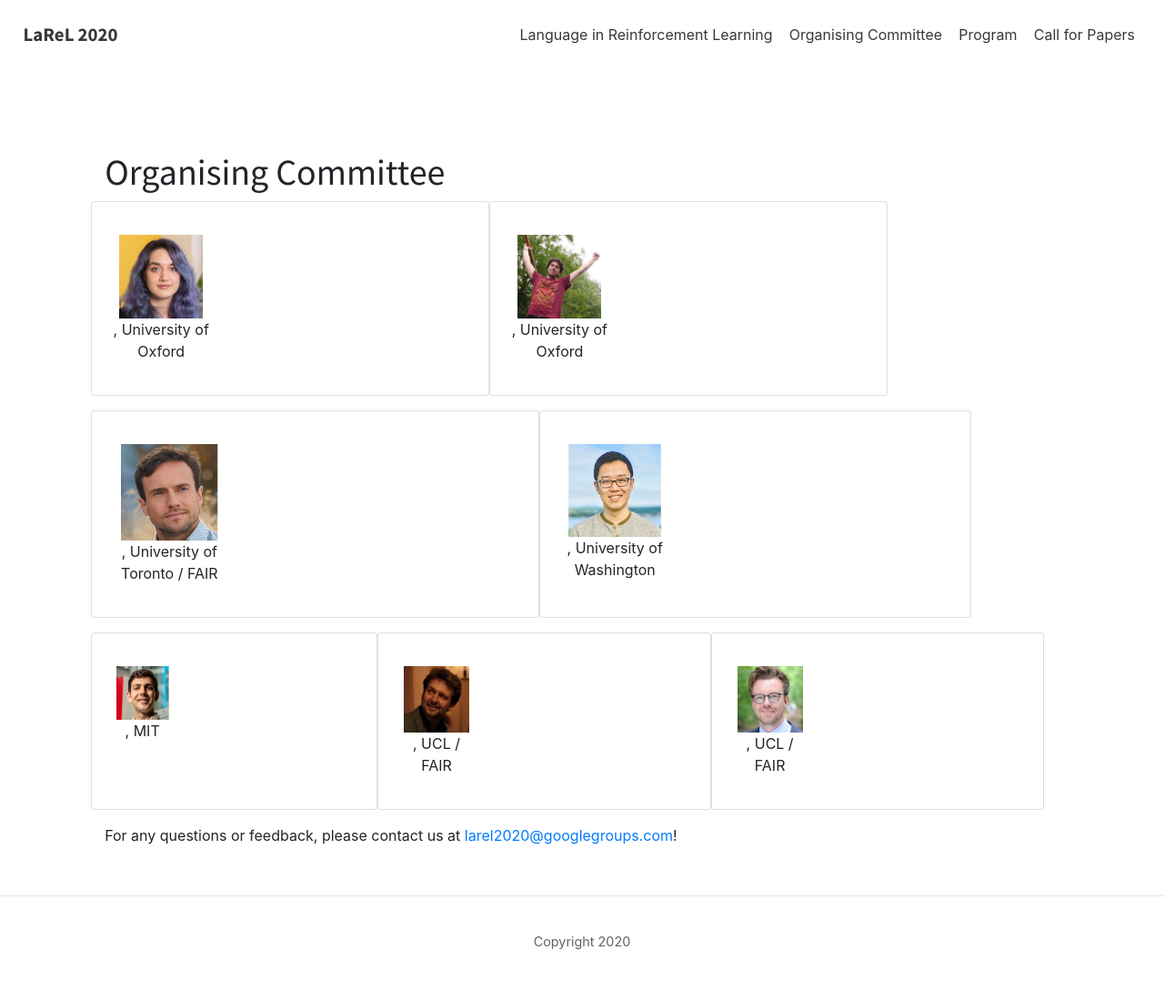
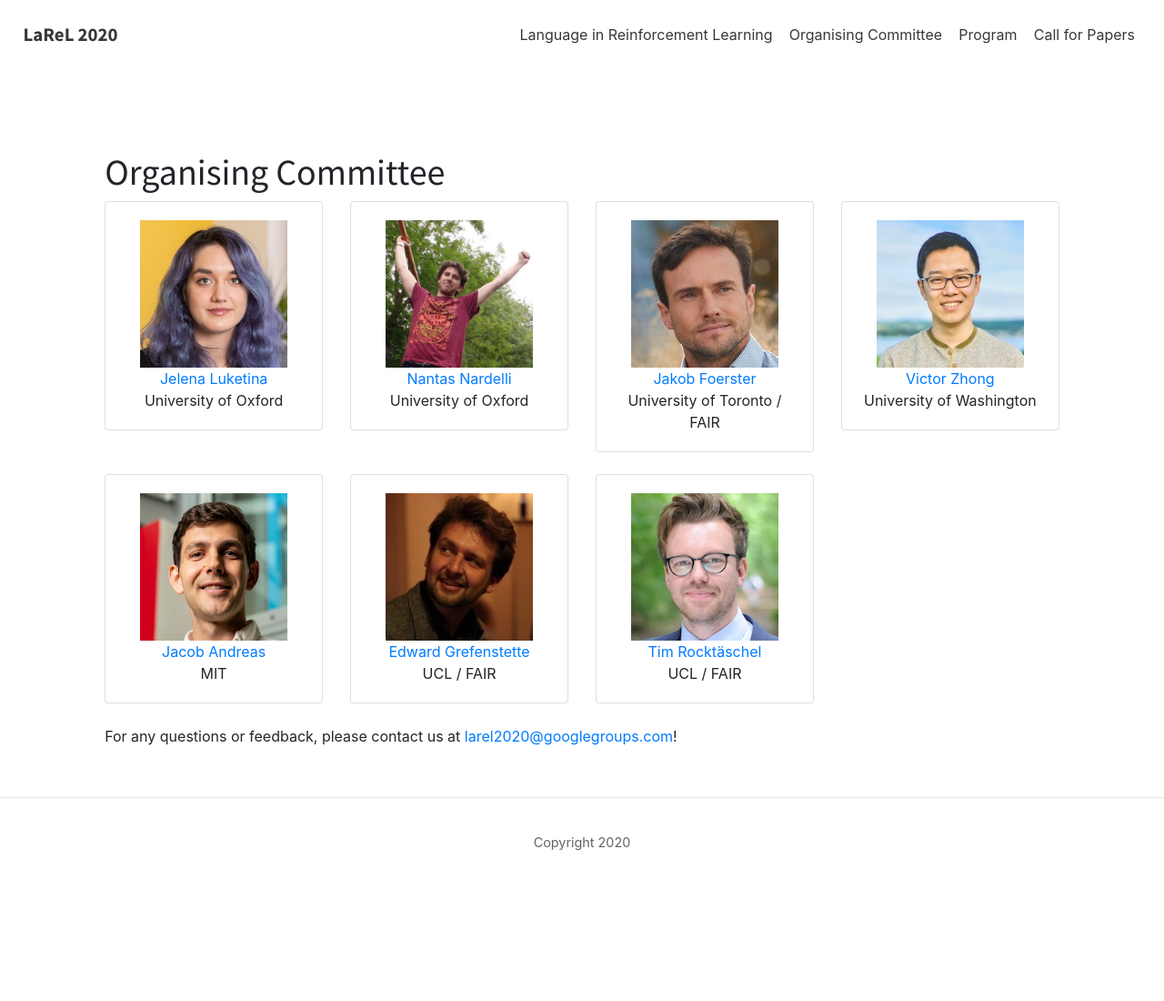
Before and after one commit to LaReL-WS/LaReL-WS.github.io, a Jekyll site: the page built from pages/organisers.md, in a window 1280 px wide. Shown: the whole page at 91% size. Built offline with Jekyll 4.4.1, drawn with Linux system fonts in a browser that asks for light colours; after the commit the page ends 991 px from its top, so only the background shows below that.

Commit message:
fix organizers page

```diff
--- /dev/null
+++ b/_includes/organiser.html
@@ -0,0 +1,13 @@
+<div class="col mb-4">
+  <div class="card">
+    <div class="card-body">
+      <p class="card-text text-center">
+        <img class="" src="{{include.img}}" alt="{{include.name}}">
+        <br>
+        <a href="{{include.url}}">{{include.name}}</a>
+        <br>
+        <span>{{include.affiliation}}</span>
+      </p>
+    </div>
+  </div>
+</div>
--- a/_includes/person.html
+++ b/_includes/person.html
@@ -9,7 +9,7 @@
       <div class="row">
         <div class="col text-center">
           <img src="{{include.img}}" class="card-img-top" alt="{{include.speaker}}">
-    <a href="{{include.url}}">{{include.speaker}}</a><span>, {{include.affiliation}}</span>
+          <a href="{{include.url}}">{{include.speaker}}</a><span>, {{include.affiliation}}</span>
         </div>
         <div class="col-8">
           <h5>{{include.title}}</h5>
--- a/pages/organisers.md
+++ b/pages/organisers.md
@@ -7,29 +7,26 @@ permalink: /organisers/
 # Organising Committee
 
 
-<div class="row">
-
-{% include person.html name="Jelena Luketina" url="https://whirl.cs.ox.ac.uk/member/jelena-luketina" affiliation="University of Oxford" img="/assets/img/organizers/jelena.jpg" %}
+<div class="row row-cols-1 row-cols-md-4">
+{% include organiser.html name="Jelena Luketina" url="https://whirl.cs.ox.ac.uk/member/jelena-luketina" affiliation="University of Oxford" img="/assets/img/organizers/jelena.jpg" %}
 
 
-{% include person.html name="Nantas Nardelli" url="http://www.robots.ox.ac.uk/~nantas" affiliation="University of Oxford" img="/assets/img/organizers/nantas.jpg" %}
+{% include organiser.html name="Nantas Nardelli" url="http://www.robots.ox.ac.uk/~nantas" affiliation="University of Oxford" img="/assets/img/organizers/nantas.jpg" %}
 
 
-{% include person.html name="Jakob Foerster" url="https://sites.google.com/view/jakob-foerster/home" affiliation="University of Toronto / FAIR" img="/assets/img/organizers/jakob.jpg" %}
+{% include organiser.html name="Jakob Foerster" url="https://sites.google.com/view/jakob-foerster/home" affiliation="University of Toronto / FAIR" img="/assets/img/organizers/jakob.jpg" %}
 
 
-{% include person.html name="Victor Zhong" url="http://www.victorzhong.com" affiliation="University of Washington" img="/assets/img/organizers/victor.jpg" %}
+{% include organiser.html name="Victor Zhong" url="http://www.victorzhong.com" affiliation="University of Washington" img="/assets/img/organizers/victor.jpg" %}
 
 
-{% include person.html name="Jacob Andreas" url="http://web.mit.edu/jda/www" affiliation="MIT" img="/assets/img/organizers/jacob.jpg" %}
+{% include organiser.html name="Jacob Andreas" url="http://web.mit.edu/jda/www" affiliation="MIT" img="/assets/img/organizers/jacob.jpg" %}
 
 
-{% include person.html name="Edward Grefenstette" url="https://www.egrefen.com" affiliation="UCL / FAIR" img="/assets/img/organizers/ed.jpeg" %}
+{% include organiser.html name="Edward Grefenstette" url="https://www.egrefen.com" affiliation="UCL / FAIR" img="/assets/img/organizers/ed.jpeg" %}
 
 
-{% include person.html name="Tim Rocktäschel" url="https://rockt.github.io" affiliation="UCL / FAIR" img="/assets/img/organizers/tim.jpg" %}
-
-
+{% include organiser.html name="Tim Rocktäschel" url="https://rockt.github.io" affiliation="UCL / FAIR" img="/assets/img/organizers/tim.jpg" %}
 </div>
 
 
```
